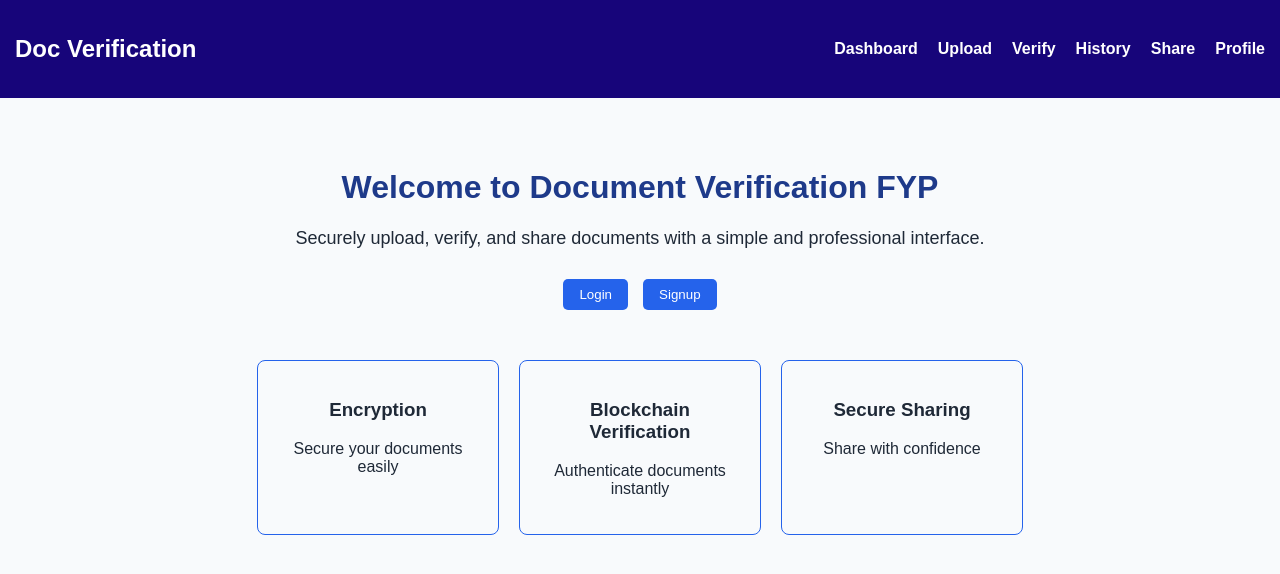
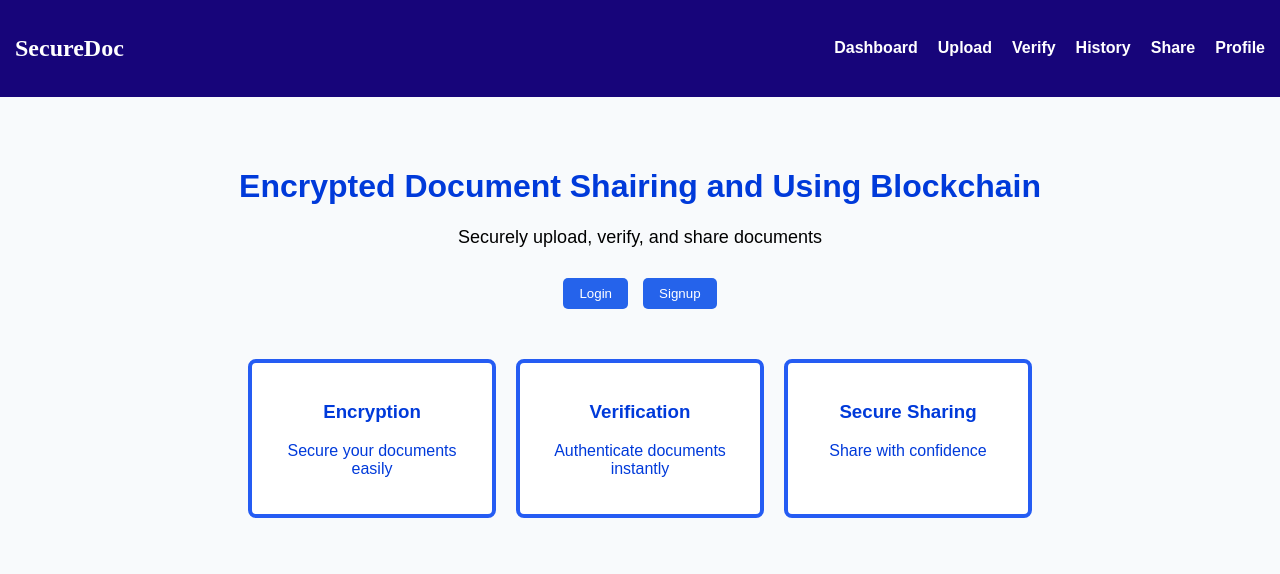
Before and after one commit to Huraira120226/project-react-, a React (Vite) app: page / in a window 1280 px wide. Shown: the top 574 px of the page. Built offline with nearby package versions, Linux system fonts and the light colour scheme.

Commit message:
landing styling

```diff
--- a/src/components/AdminNavbar.jsx
+++ b/src/components/AdminNavbar.jsx
@@ -3,7 +3,7 @@ import { Link } from "react-router-dom";
 export default function AdminNavbar() {
   return (
     <div style={styles.nav}>
-      <h2 style={{ color: "white" }}>Admin Panel</h2>
+      <h2 style={{ color: "white" }}>Admin </h2>
 
       <div style={styles.links}>
         <Link style={styles.link} to="/admin/dashboard">Dashboard</Link>
@@ -18,7 +18,7 @@ export default function AdminNavbar() {
 
 const styles = {
   nav: {
-    backgroundColor: "#111",
+    backgroundColor: "#17057a",
     padding: "15px",
     display: "flex",
     justifyContent: "space-between",
@@ -29,7 +29,7 @@ const styles = {
     gap: "20px"
   },
   link: {
-    color: "yellow",
+    color: "white",
     textDecoration: "none",
     fontWeight: "bold"
   }
--- a/src/components/Navbar.jsx
+++ b/src/components/Navbar.jsx
@@ -4,7 +4,7 @@ import { Link } from "react-router-dom";
 export default function Navbar() {
   return (
     <div style={styles.nav}>
-      <h2 style={{ color: "white" }}>Doc Verification</h2>
+      <h2 style={{ color: "white", fontFamily: 'Poppins' }}>SecureDoc</h2>
 
       <div style={styles.links}>
         <Link style={styles.link} to="/dashboard">Dashboard</Link>
@@ -34,5 +34,6 @@ const styles = {
     color: "white",
     textDecoration: "none",
     fontWeight: "bold"
+
   }
 };
--- a/src/pages/Landing.jsx
+++ b/src/pages/Landing.jsx
@@ -1,15 +1,38 @@
-import React from "react";
+import React, { useState } from "react";
 import { Link } from "react-router-dom";
 import Navbar from "../components/Navbar.jsx";
 
 export default function Landing() {
+
+  const [hovered, setHovered] = useState(null);
+
+  const boxStyle = (index) => ({
+    padding: "20px",
+    border: "4px solid #255cf3",
+    borderRadius: "8px",
+    width: "200px",
+    background: hovered === index
+      ? "linear-gradient(135deg, #d3d3d3, #003ada)" // grey to blue gradient
+      : "white",
+    color: hovered === index ? "white" : "#003ada",
+    cursor: "pointer",
+    transition: "0.3s ease"
+  });
+
+  const headingStyle = {
+    color: "inherit"
+  };
+
   return (
     <>
       <Navbar />
       <div style={{ textAlign: "center", padding: "50px" }}>
-        <h1 style={{ color: "#1E3A8A" }}>Welcome to Document Verification FYP</h1>
-        <p style={{ color: "#1F2937", fontSize: "18px", margin: "20px 0" }}>
-          Securely upload, verify, and share documents with a simple and professional interface.
+        <h1 style={{ color: "#003ada" }}>
+          Encrypted Document Shairing and Using Blockchain
+        </h1>
+
+        <p style={{ color: "#000000", fontSize: "18px", margin: "20px 0" }}>
+          Securely upload, verify, and share documents
         </p>
 
         <div style={{ marginTop: "30px" }}>
@@ -22,18 +45,34 @@ export default function Landing() {
         </div>
 
         <div style={{ display: "flex", justifyContent: "center", marginTop: "50px", gap: "20px" }}>
-          <div style={{ padding: "20px", border: "1px solid #2563EB", borderRadius: "8px", width: "200px" }}>
-            <h3>Encryption</h3>
+
+          <div
+            style={boxStyle(1)}
+            onMouseEnter={() => setHovered(1)}
+            onMouseLeave={() => setHovered(null)}
+          >
+            <h3 style={headingStyle}>Encryption</h3>
             <p>Secure your documents easily</p>
           </div>
-          <div style={{ padding: "20px", border: "1px solid #2563EB", borderRadius: "8px", width: "200px" }}>
-            <h3>Blockchain Verification</h3>
+
+          <div
+            style={boxStyle(2)}
+            onMouseEnter={() => setHovered(2)}
+            onMouseLeave={() => setHovered(null)}
+          >
+            <h3 style={headingStyle}>Verification</h3>
             <p>Authenticate documents instantly</p>
           </div>
-          <div style={{ padding: "20px", border: "1px solid #2563EB", borderRadius: "8px", width: "200px" }}>
-            <h3>Secure Sharing</h3>
+
+          <div
+            style={boxStyle(3)}
+            onMouseEnter={() => setHovered(3)}
+            onMouseLeave={() => setHovered(null)}
+          >
+            <h3 style={headingStyle}>Secure Sharing</h3>
             <p>Share with confidence</p>
           </div>
+
         </div>
       </div>
     </>
```
